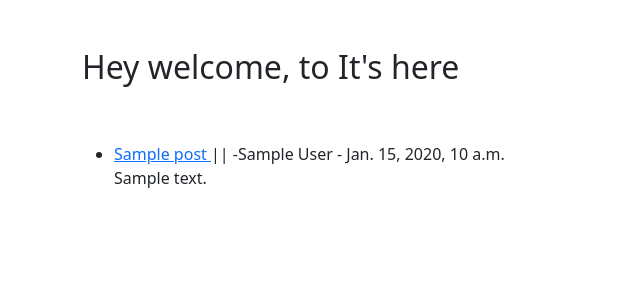
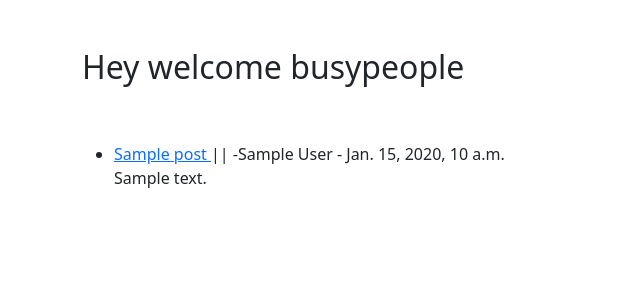
Before and after one commit to sreejithdikru/Theblog, a Django app: template theblog/templates/home.html in a window 1280 px wide. Shown: the part 56-356 px from the top of the page, without its empty margins (0-640 px from the left). Run offline with Django 3.2, Linux system fonts and the light colour scheme; data comes from the database, SQL or seed files in the repository; the template is opened without the code that fills it: values that come from a table or form of the project are taken from there, most other values are stand-ins (such as "Sample title", 1, 10 or a date in 2020).

Commit message:
changed some texts

```diff
--- a/myblog/settings.py
+++ b/myblog/settings.py
@@ -29,7 +29,7 @@ BASE_DIR = Path(__file__).resolve().parent.parent
 SECRET_KEY = 'django-insecure-&xn211jwhr!ad6i1v*g*t!&mpg=_==&)$^@sm*ly^^e@)ez7yv'
 
 # SECURITY WARNING: don't run with debug turned on in production!
-DEBUG = True
+DEBUG = False
 
 ALLOWED_HOSTS = []
 
--- a/theblog/templates/home.html
+++ b/theblog/templates/home.html
@@ -1,9 +1,9 @@
 {% extends 'base.html' %}
 
-{% block title %}  {{post.title_tag}} welcome to it's here {% endblock %}
+{% block title %}  {{post.title_tag}} welcome to busyppl {% endblock %}
 {% block content %}
 
-<h2>Hey welcome, to It's here </h2>
+<h2>Hey welcome busypeople </h2>
 <br/> <br/>
 <ul>
 {% for post in object_list %}
```
